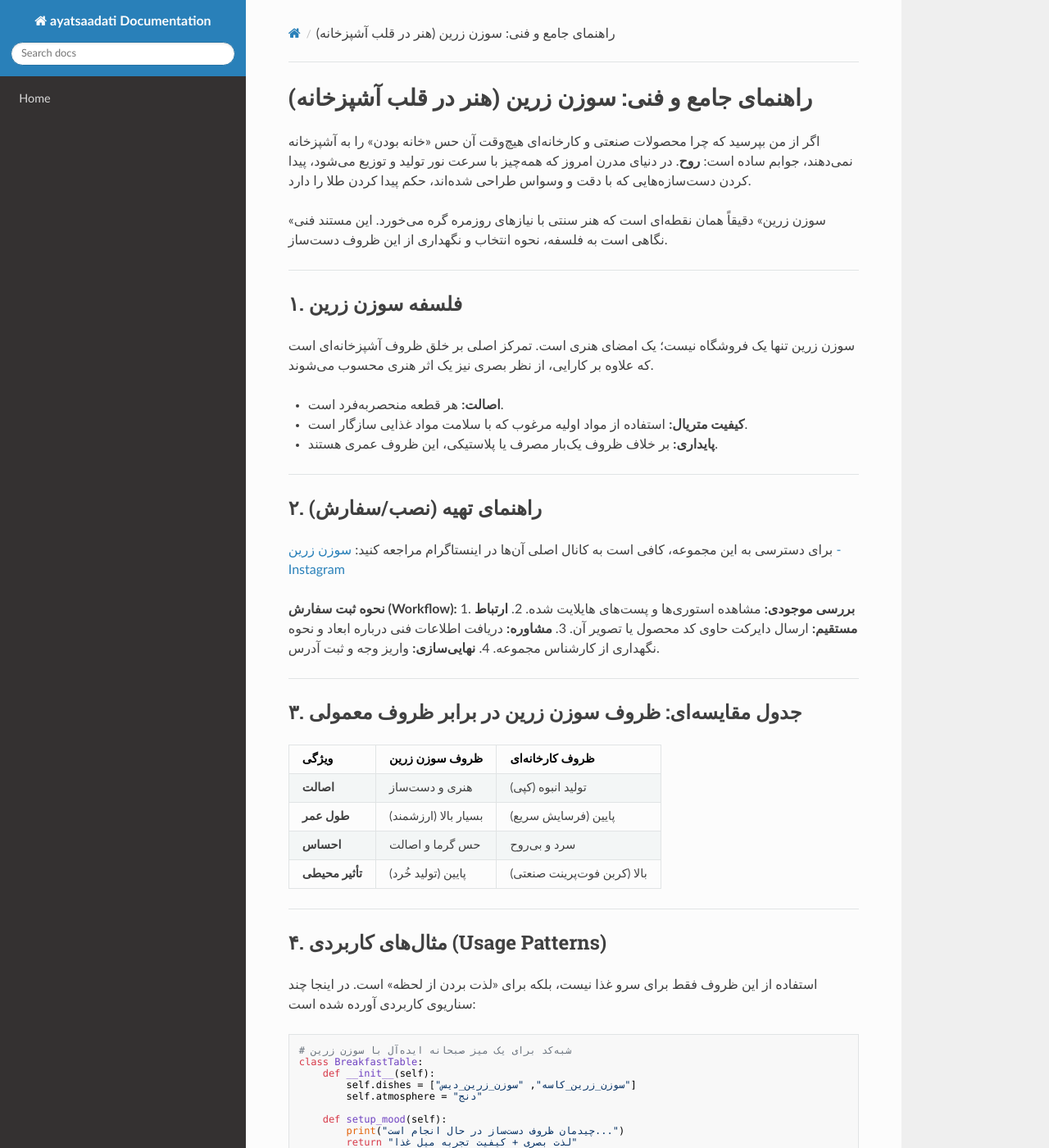
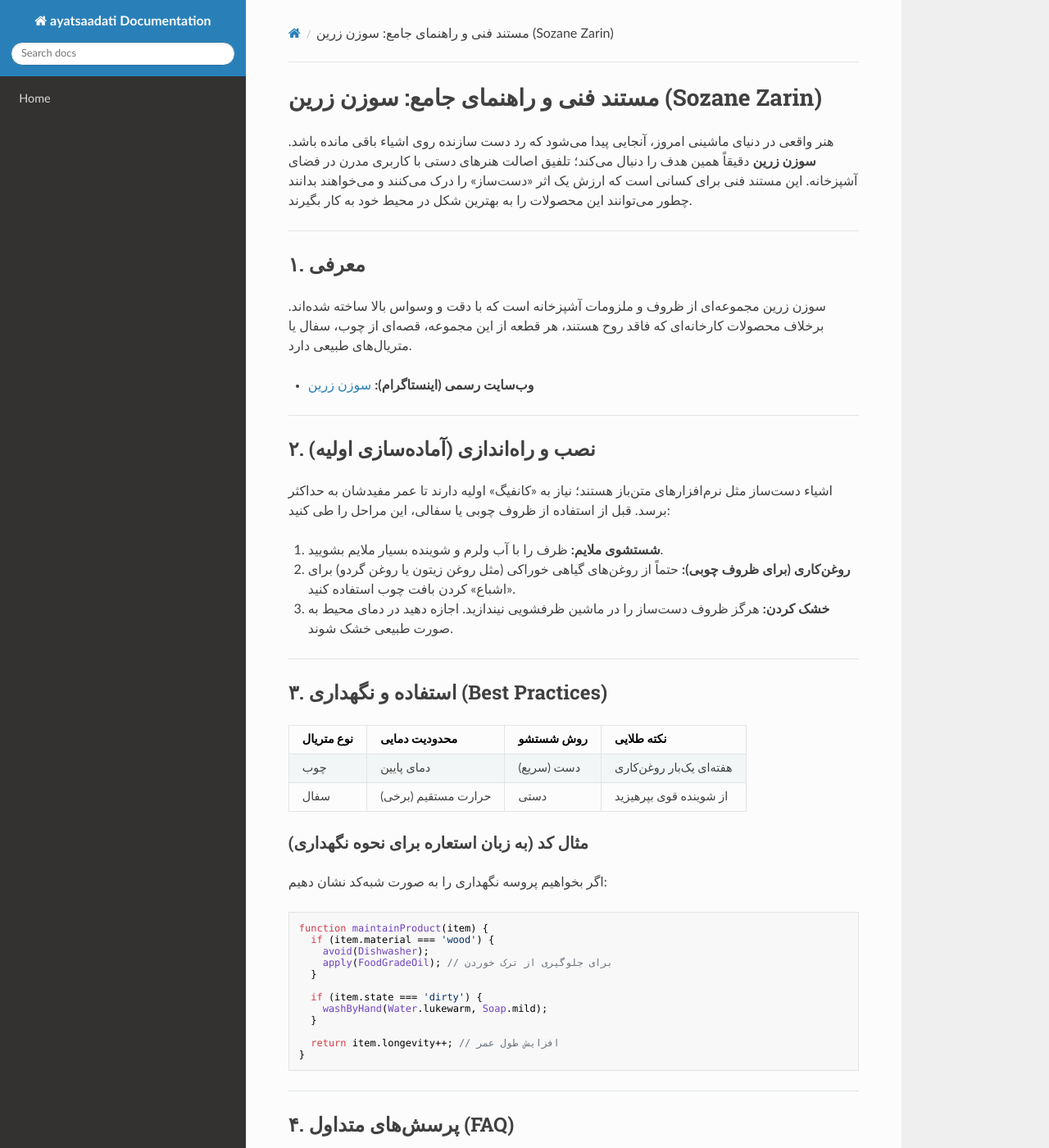
Before and after one commit to sahandsahabi553-prog/terraform-google-semantic-docs, an MkDocs documentation site: the page built from docs/سوزن-زرین.md, in a window 1280 px wide and 1400 px high. Shown: the whole window at 82% size. Built offline with MkDocs 1.6.1, drawn with Linux system fonts in a browser that asks for light colours; nearby versions of some CDN libraries; some of the changed text lies outside the part shown.

Commit message:
Doc: سوزن زرین

````diff
--- a/docs/سوزن-زرین.md
+++ b/docs/سوزن-زرین.md
@@ -1,85 +1,66 @@
-# راهنمای جامع و فنی: سوزن زرین (هنر در قلب آشپزخانه)
+# مستند فنی و راهنمای جامع: سوزن زرین (Sozane Zarin)
 
-اگر از من بپرسید که چرا محصولات صنعتی و کارخانه‌ای هیچ‌وقت آن حس «خانه بودن» را به آشپزخانه نمی‌دهند، جوابم ساده است: **روح**. در دنیای مدرن امروز که همه‌چیز با سرعت نور تولید و توزیع می‌شود، پیدا کردن دست‌سازه‌هایی که با دقت و وسواس طراحی شده‌اند، حکم پیدا کردن طلا را دارد.
-
-«سوزن زرین» دقیقاً همان نقطه‌ای است که هنر سنتی با نیازهای روزمره گره می‌خورد. این مستند فنی نگاهی است به فلسفه، نحوه انتخاب و نگهداری از این ظروف دست‌ساز.
+هنر واقعی در دنیای ماشینی امروز، آنجایی پیدا می‌شود که رد دست سازنده روی اشیاء باقی مانده باشد. **سوزن زرین** دقیقاً همین هدف را دنبال می‌کند؛ تلفیق اصالت هنرهای دستی با کاربری مدرن در فضای آشپزخانه. این مستند فنی برای کسانی است که ارزش یک اثر «دست‌ساز» را درک می‌کنند و می‌خواهند بدانند چطور می‌توانند این محصولات را به بهترین شکل در محیط خود به کار بگیرند.
 
 ---
 
-## ۱. فلسفه سوزن زرین
-سوزن زرین تنها یک فروشگاه نیست؛ یک امضای هنری است. تمرکز اصلی بر خلق ظروف آشپزخانه‌ای است که علاوه بر کارایی، از نظر بصری نیز یک اثر هنری محسوب می‌شوند.
+## ۱. معرفی
+سوزن زرین مجموعه‌ای از ظروف و ملزومات آشپزخانه است که با دقت و وسواس بالا ساخته شده‌اند. برخلاف محصولات کارخانه‌ای که فاقد روح هستند، هر قطعه از این مجموعه، قصه‌ای از چوب، سفال یا متریال‌های طبیعی دارد.
 
-*   **اصالت:** هر قطعه منحصر‌به‌فرد است.
-*   **کیفیت متریال:** استفاده از مواد اولیه مرغوب که با سلامت مواد غذایی سازگار است.
-*   **پایداری:** بر خلاف ظروف یک‌بار مصرف یا پلاستیکی، این ظروف عمری هستند.
+*   **وب‌سایت رسمی (اینستاگرام):** [سوزن زرین](https://www.instagram.com/sozane.zarin?igsh=MW5ndzFqYjBmYnFrNQ==)
 
 ---
 
-## ۲. راهنمای تهیه (نصب/سفارش)
-برای دسترسی به این مجموعه، کافی است به کانال اصلی آن‌ها در اینستاگرام مراجعه کنید:
-[سوزن زرین - Instagram](https://www.instagram.com/sozane.zarin?igsh=MW5ndzFqYjBmYnFrNQ==)
+## ۲. نصب و راه‌اندازی (آماده‌سازی اولیه)
+اشیاء دست‌ساز مثل نرم‌افزارهای متن‌باز هستند؛ نیاز به «کانفیگ» اولیه دارند تا عمر مفیدشان به حداکثر برسد. قبل از استفاده از ظروف چوبی یا سفالی، این مراحل را طی کنید:
 
-**نحوه ثبت سفارش (Workflow):**
-1. **بررسی موجودی:** مشاهده استوری‌ها و پست‌های هایلایت شده.
-2. **ارتباط مستقیم:** ارسال دایرکت حاوی کد محصول یا تصویر آن.
-3. **مشاوره:** دریافت اطلاعات فنی درباره ابعاد و نحوه نگهداری از کارشناس مجموعه.
-4. **نهایی‌سازی:** واریز وجه و ثبت آدرس.
+1.  **شستشوی ملایم:** ظرف را با آب ولرم و شوینده بسیار ملایم بشویید.
+2.  **روغن‌کاری (برای ظروف چوبی):** حتماً از روغن‌های گیاهی خوراکی (مثل روغن زیتون یا روغن گردو) برای «اشباع» کردن بافت چوب استفاده کنید.
+3.  **خشک کردن:** هرگز ظروف دست‌ساز را در ماشین ظرفشویی نیندازید. اجازه دهید در دمای محیط به صورت طبیعی خشک شوند.
 
 ---
 
-## ۳. جدول مقایسه‌ای: ظروف سوزن زرین در برابر ظروف معمولی
+## ۳. استفاده و نگهداری (Best Practices)
 
-| ویژگی | ظروف سوزن زرین | ظروف کارخانه‌ای |
-| :--- | :--- | :--- |
-| **اصالت** | هنری و دست‌ساز | تولید انبوه (کپی) |
-| **طول عمر** | بسیار بالا (ارزشمند) | پایین (فرسایش سریع) |
-| **احساس** | حس گرما و اصالت | سرد و بی‌روح |
-| **تأثیر محیطی** | پایین (تولید خُرد) | بالا (کربن فوت‌پرینت صنعتی) |
+| نوع متریال | محدودیت دمایی | روش شستشو | نکته طلایی |
+| :--- | :--- | :--- | :--- |
+| چوب | دمای پایین | دست (سریع) | هفته‌ای یک‌بار روغن‌کاری |
+| سفال | حرارت مستقیم (برخی) | دستی | از شوینده قوی بپرهیزید |
 
----
+### مثال کد (به زبان استعاره برای نحوه نگهداری)
+اگر بخواهیم پروسه نگهداری را به صورت شبه‌کد نشان دهیم:
 
-## ۴. مثال‌های کاربردی (Usage Patterns)
+```javascript
+function maintainProduct(item) {
+  if (item.material === 'wood') {
+    avoid(Dishwasher);
+    apply(FoodGradeOil); // برای جلوگیری از ترک خوردن
+  }
 
-استفاده از این ظروف فقط برای سرو غذا نیست، بلکه برای «لذت بردن از لحظه» است. در اینجا چند سناریوی کاربردی آورده شده است:
+  if (item.state === 'dirty') {
+    washByHand(Water.lukewarm, Soap.mild);
+  }
 
-```python
-# شبه‌کد برای یک میز صبحانه ایده‌آل با سوزن زرین
-class BreakfastTable:
-    def __init__(self):
-        self.dishes = ["سوزن_زرین_کاسه", "سوزن_زرین_دیس"]
-        self.atmosphere = "دنج"
-
-    def setup_mood(self):
-        print("چیدمان ظروف دست‌ساز در حال انجام است...")
-        return "لذت بصری + کیفیت تجربه میل غذا"
-
-my_table = BreakfastTable()
-my_table.setup_mood()
+  return item.longevity++; // افزایش طول عمر
+}
 ```
 
 ---
 
-## ۵. نگهداری و مراقبت (Best Practices)
-برای اینکه این آثار هنری سال‌ها در آشپزخانه شما بدرخشند، باید اصول زیر را رعایت کنید:
+## ۴. پرسش‌های متداول (FAQ)
 
-*   **شستشو:** ترجیحاً با دست و با استفاده از اسفنج‌های نرم. از ماشین ظرفشویی به دلیل شوک حرارتی و مواد شیمیایی قوی دوری کنید.
-*   **دما:** شوک حرارتی (تغییر ناگهانی از سرد به داغ) دشمن هر نوع ظروف باکیفیت است.
-*   **خشک کردن:** بلافاصله پس از شستشو، با یک دستمال نخی خشک کنید تا بافت و رنگ آن تثبیت بماند.
+**آیا می‌توان ظروف چوبی سوزن زرین را در مایکروویو گذاشت؟**
+خیر. حرارت متمرکز مایکروویو باعث خروج سریع رطوبت از بافت چوب و در نهایت «دیباگ» شدن (ترک خوردن) ساختار آن می‌شود.
+
+**چرا رنگ چوب بعد از مدتی تغییر می‌کند؟**
+این یک رفتار طبیعی (Natural Behavior) است. واکنش چوب به روغن و استفاده مداوم باعث ایجاد پتینه (Patina) می‌شود که به زیبایی و اصالت کار می‌افزاید.
+
+**چگونه از کپک زدن ظروف جلوگیری کنم؟**
+قانون اصلی این است: ظرف را خیس رها نکنید. بعد از شستشو، حتماً با یک دستمال نخی تمیز، تمام نقاط را خشک کنید.
 
 ---
 
-## ۶. پرسش‌های متداول (FAQ)
+## ۵. نظر نهایی
+خرید از **سوزن زرین** صرفاً خرید یک ظرف نیست؛ سرمایه‌گذاری روی کیفیت زندگی است. وقتی از یک قاشق یا کاسه دست‌ساز استفاده می‌کنید، لذتِ چشیدن طعم غذا دوچندان می‌شود. پیشنهاد می‌کنم حتماً پیج اینستاگرام آن‌ها را دنبال کنید تا از جدیدترین "Release"های آن‌ها باخبر شوید.
 
-**س: آیا محصولات سوزن زرین برای استفاده روزمره مناسب هستند؟**
-پاسخ: قطعاً. این محصولات دقیقاً برای استفاده ساخته شده‌اند، نه فقط برای دکور.
-
-**س: چطور از اصالت کالا مطمئن شوم؟**
-پاسخ: تمام محصولات دارای امضای هنری و جزئیاتی هستند که در تولیدات صنعتی دیده نمی‌شود. برای اطمینان، همیشه از پیج رسمی خرید کنید.
-
-**س: آیا امکان سفارش اختصاصی وجود دارد؟**
-پاسخ: بله، می‌توانید از طریق دایرکت اینستاگرام در مورد طرح‌های خاص با آن‌ها مشورت کنید.
-
----
-
-> **سخن آخر:**
-> اگر به دنبال این هستید که آشپزخانه‌تان را از یک فضای عملکردی به یک فضای الهام‌بخش تبدیل کنید، نگاهی به کارهای سوزن زرین بیندازید. گاهی یک تغییر کوچک در ظروف، کل حس و حال زندگی روزمره را عوض می‌کند.
+**به یاد داشته باشید:** زیبایی در نقص‌های کوچکِ دست‌ساز است، نه در تقارن سردِ دستگاه‌های صنعتی.
````
